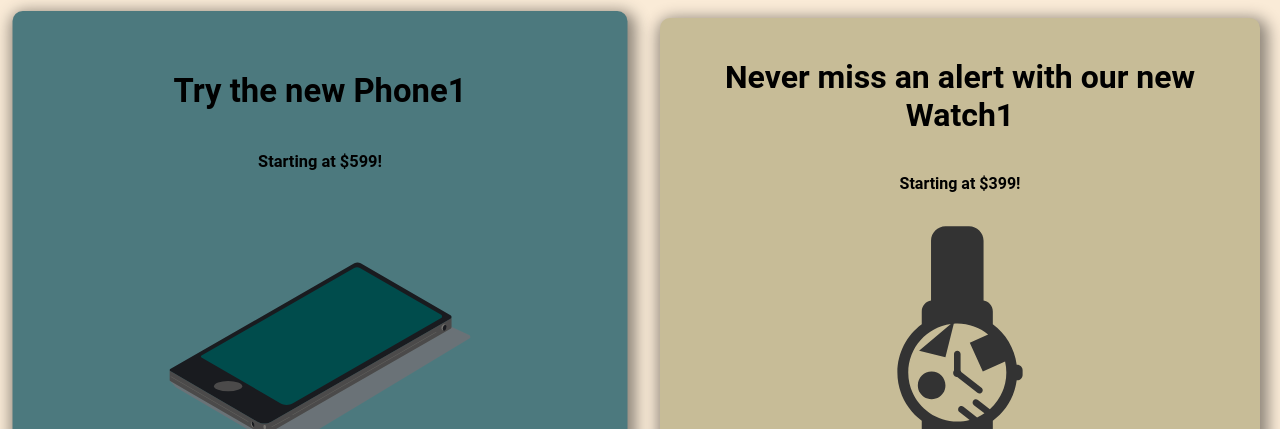
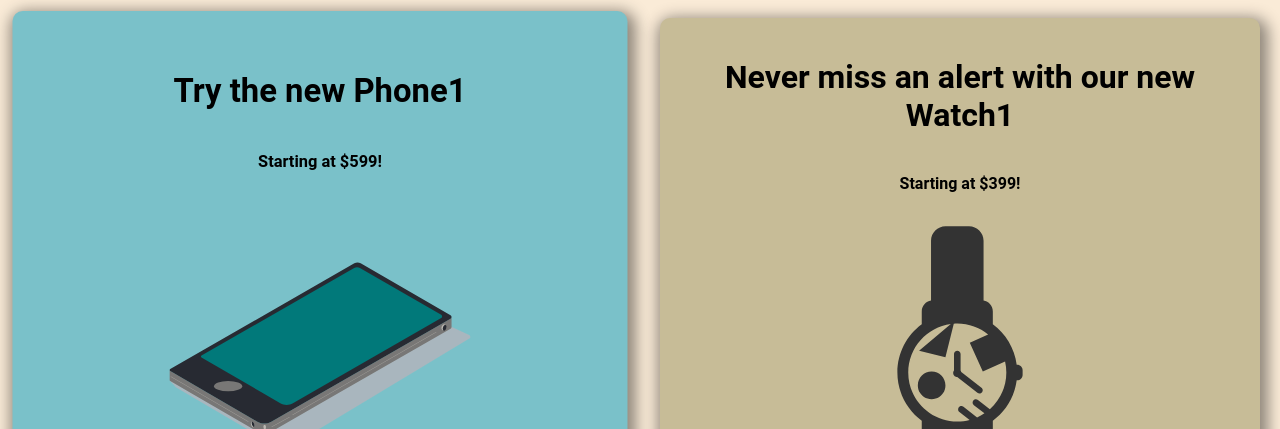
Before and after one commit to enderelijas/Economics-website, a plain HTML site: page index.html in a window 1280 px wide. In both pictures the pointer is over the element 320 px from the left and 674 px from the top of the page. Shown: the part 371-800 px from the top of the page. Drawn offline with Linux system fonts and the light colour scheme.

Commit message:
changes something

```diff
--- a/style.css
+++ b/style.css
@@ -75,7 +75,7 @@
 
 .product:hover {
     transform: scale(1.025);
-    filter: brightness(50%);
+    filter: brightness(80%);
 }
 
 .product h2, p {
```
